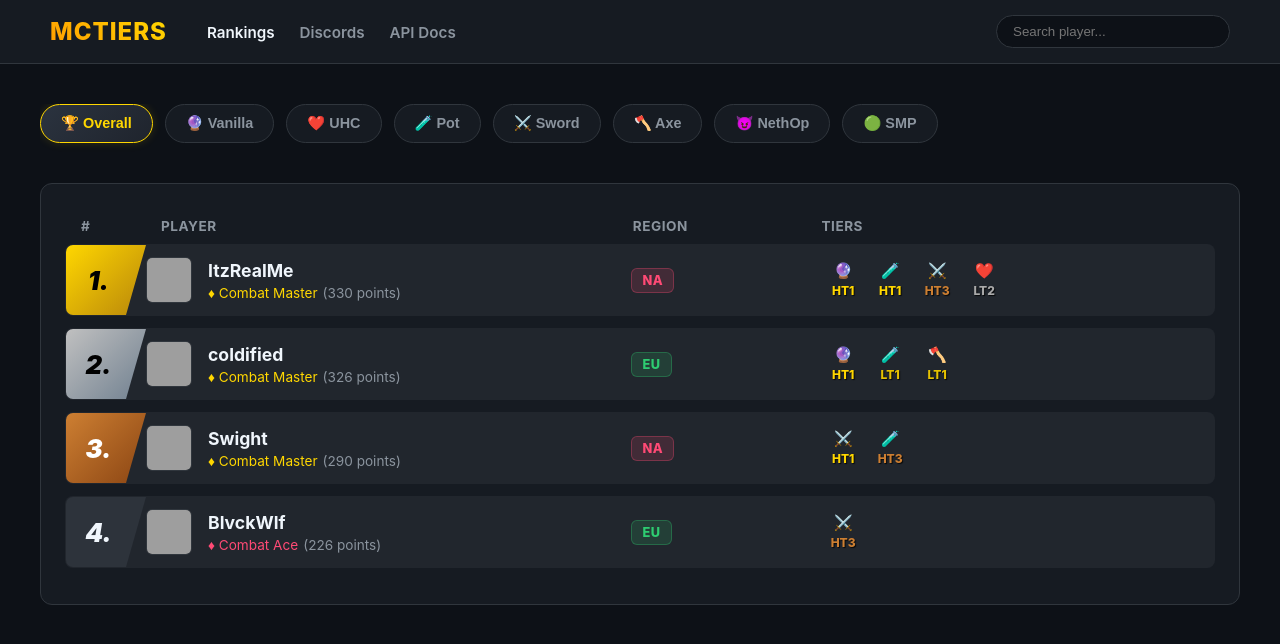
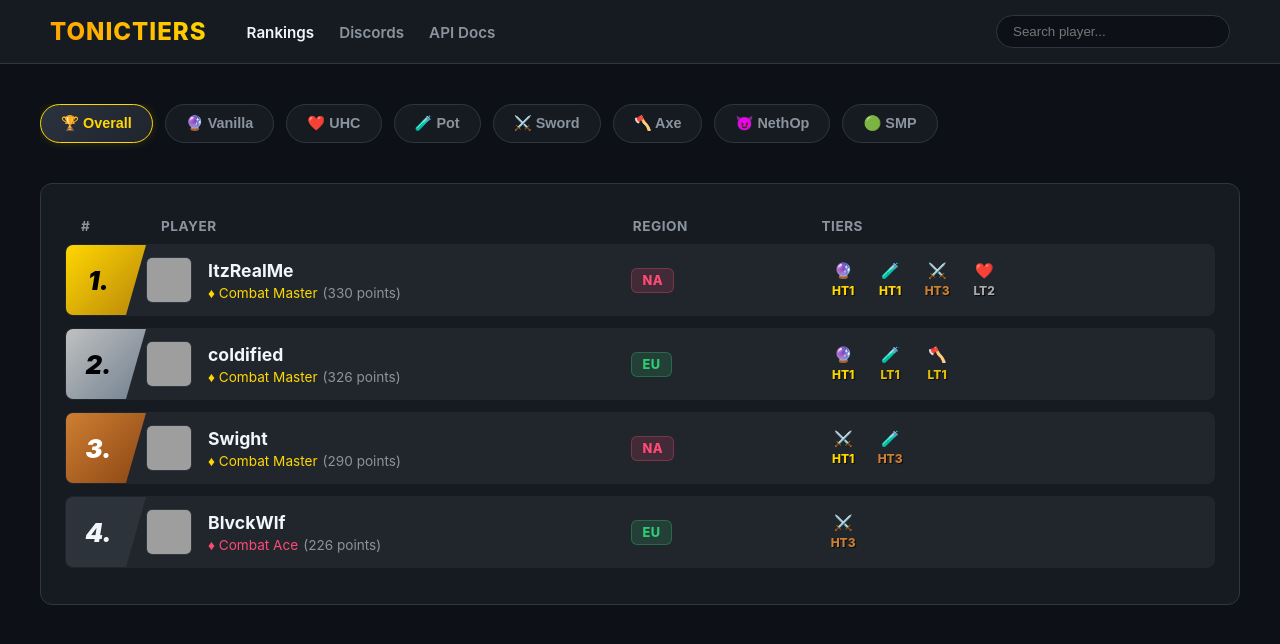
Before and after one commit to x6ar/Tierlist, a website: page index.html in a window 1280 px wide. Drawn offline with Linux system fonts and the light colour scheme; grey boxes are pictures that could not be loaded.

Commit message:
Update index.html

```diff
--- a/index.html
+++ b/index.html
@@ -281,7 +281,7 @@
     <!-- Top Menu Header -->
     <nav class="navbar">
         <div class="nav-left">
-            <div class="logo">MCTIERS</div>
+            <div class="logo">TONICTIERS</div>
             <ul class="nav-links">
                 <li><a href="#" class="active">Rankings</a></li>
                 <li><a href="#">Discords</a></li>
```
